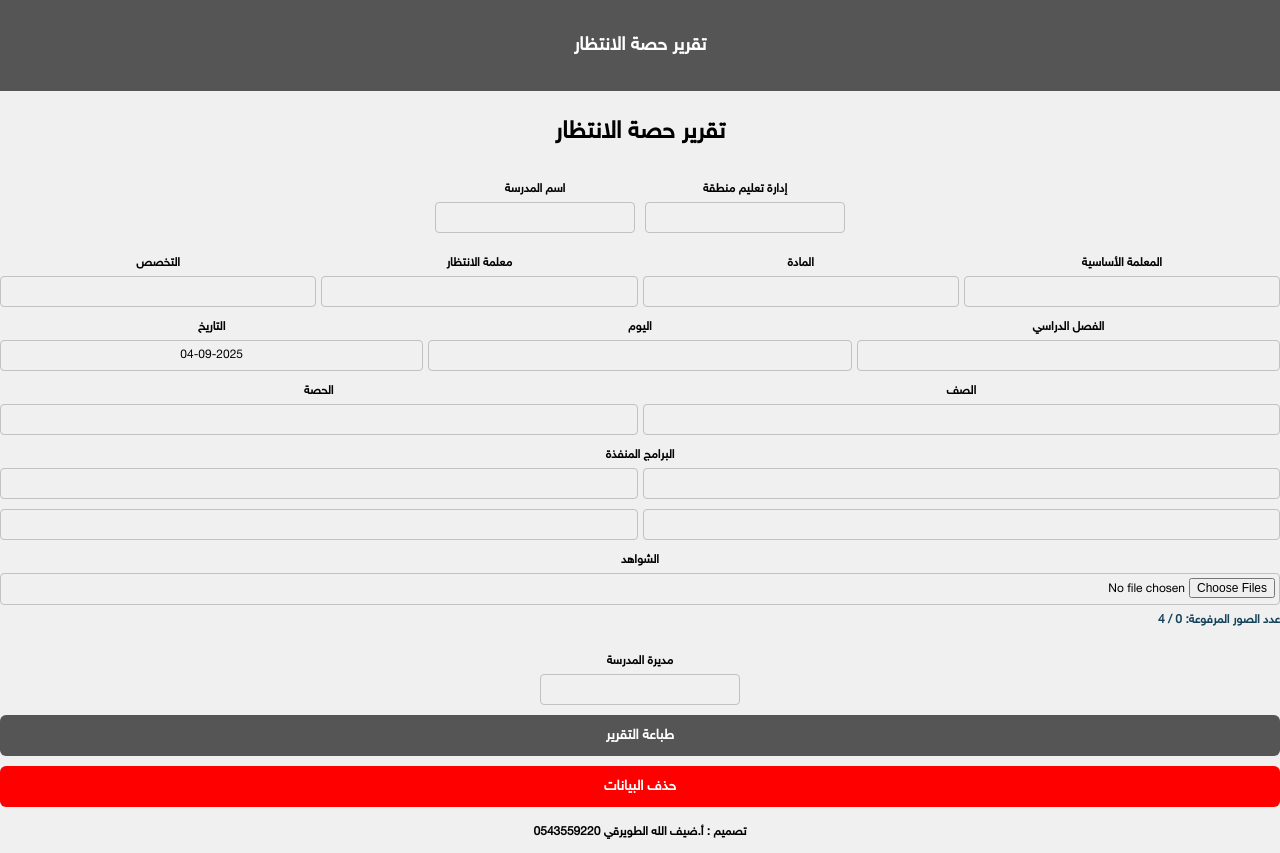
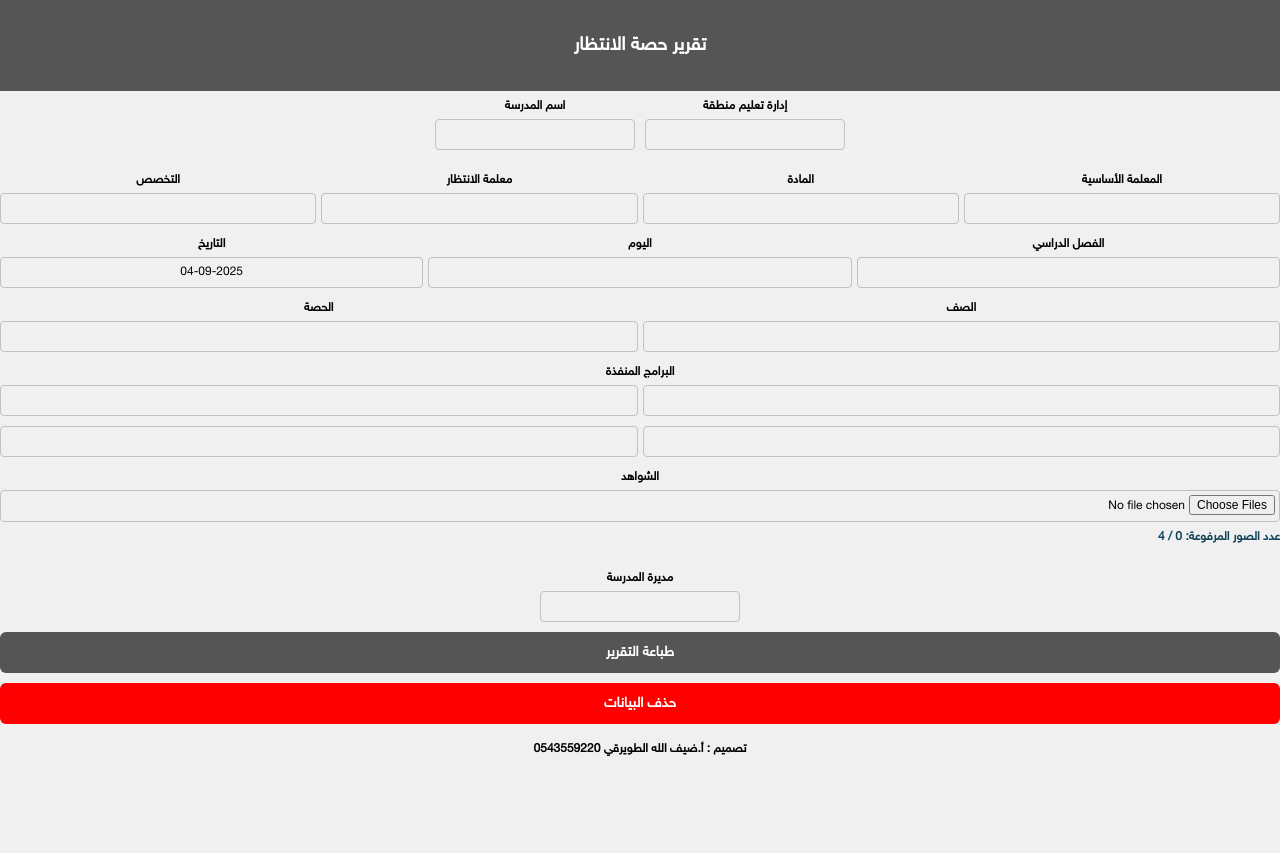
Before and after one commit to defullah2010-svg/W2, a plain HTML site: page index.html in a window 1280 px wide. After the commit the page ends 800 px from the top, so only its background shows below. Drawn offline with nearby package versions, Linux system fonts and the light colour scheme.

Commit message:
Add files via upload

```diff
--- a/index.html
+++ b/index.html
@@ -101,9 +101,9 @@ footer {
 
 <div id="mainContent">
 <header><h3>تقرير حصة الانتظار</h3></header>
+<div id="waiting" class="tab-content active">
 
-<div id="waiting" class="tab-content active">
-<h2>تقرير حصة الانتظار</h2>
+
 
 <!-- إدارة تعليم / المدرسة -->
 <div style="display:flex; gap:10px; justify-content:center; margin-bottom:10px;">
```
